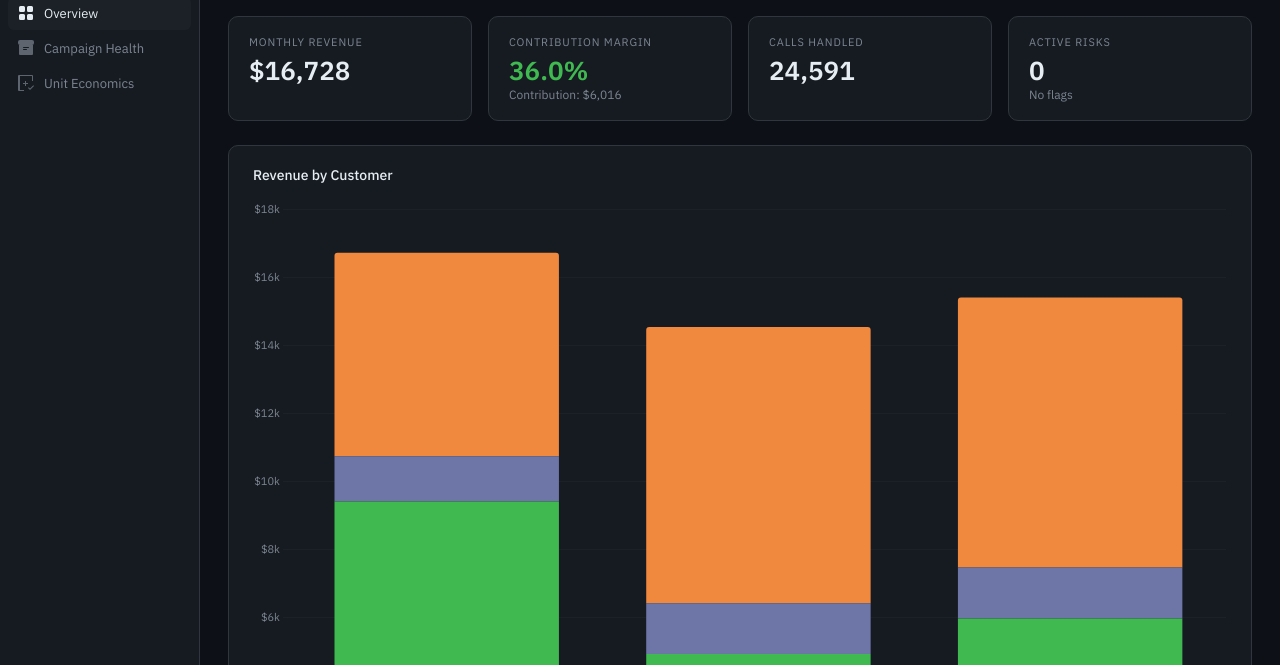
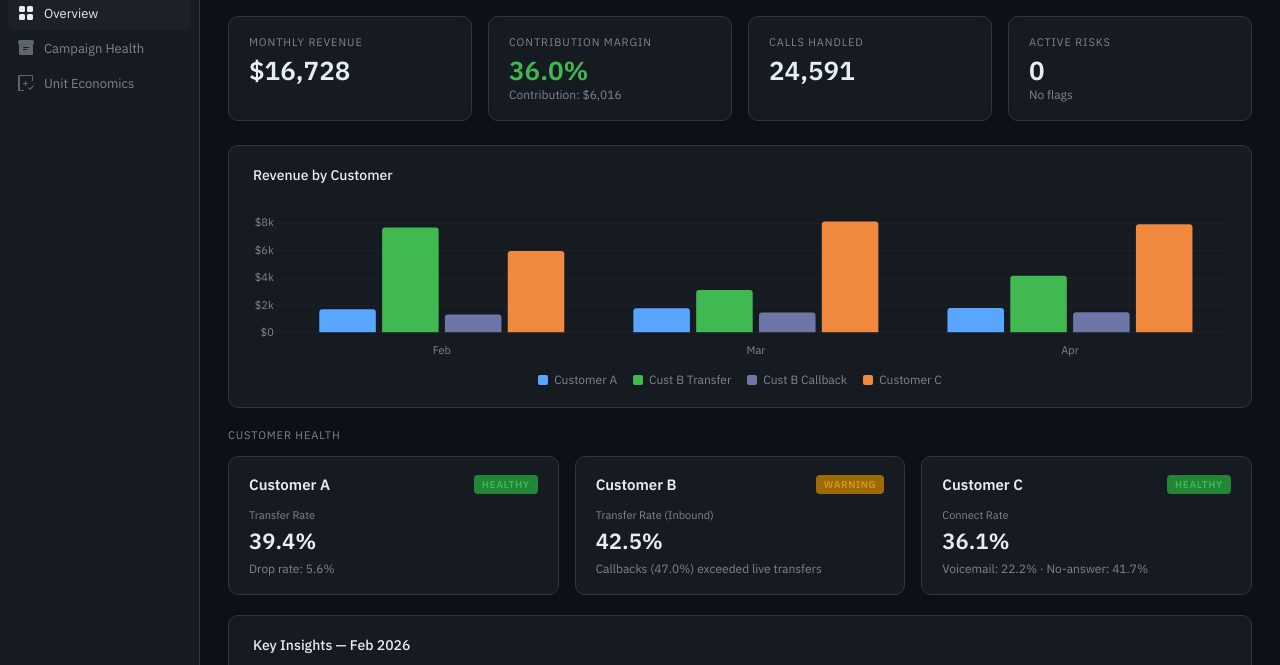
Before and after one commit to khushichetwani1999-rgb/infer-dashboard, a plain HTML site: page index.html in a window 1280 px wide. Shown: the part 76-741 px from the top of the page. Drawn offline with nearby package versions, Linux system fonts and the light colour scheme.

Commit message:
Add files via upload

```diff
--- a/index.html
+++ b/index.html
@@ -187,7 +187,7 @@
   }
 
   /* ── Revenue chart ───────────────────────────── */
-  .chart-wrap { position: relative; }
+  .chart-wrap { position: relative; height: 160px; }
   .chart-legend {
     display: flex; gap: 16px; flex-wrap: wrap;
     justify-content: center;
@@ -461,7 +461,7 @@
       <div class="card">
         <div class="card-title">Revenue by Customer</div>
         <div class="chart-wrap">
-          <canvas id="revenueChart" height="200"></canvas>
+          <canvas id="revenueChart"></canvas>
         </div>
         <div class="chart-legend">
           <div class="legend-item"><div class="legend-dot" style="background:var(--cust-a)"></div>Customer A</div>
@@ -938,13 +938,13 @@ function buildRevenueChart() {
       ]
     },
     options: {
-      responsive: true, maintainAspectRatio: true,
+      responsive: true, maintainAspectRatio: false,
       plugins: { legend: { display: false }, tooltip: {
         callbacks: { label: ctx => ` ${ctx.dataset.label}: $${ctx.raw.toLocaleString()}` }
       }},
       scales: {
-        x: { stacked: true, grid: { display: false }, border: { display: false } },
-        y: { stacked: true, grid: { color: '#30363d40' }, border: { display: false },
+        x: { stacked: false, grid: { display: false }, border: { display: false } },
+        y: { stacked: false, grid: { color: '#30363d40' }, border: { display: false },
           ticks: { callback: v => '$' + (v>=1000?(v/1000)+'k':v) } }
       }
     }
```
